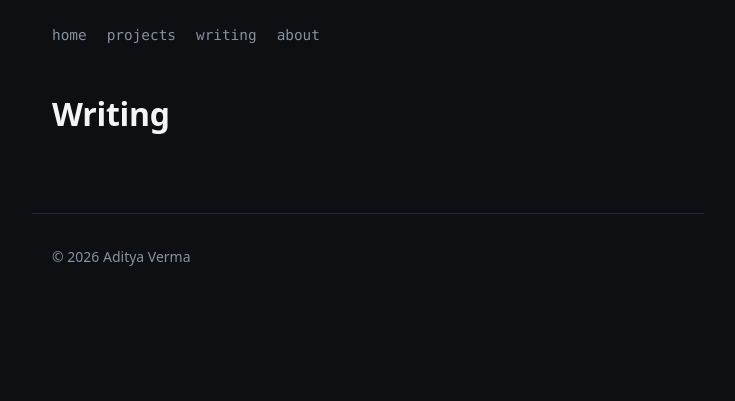
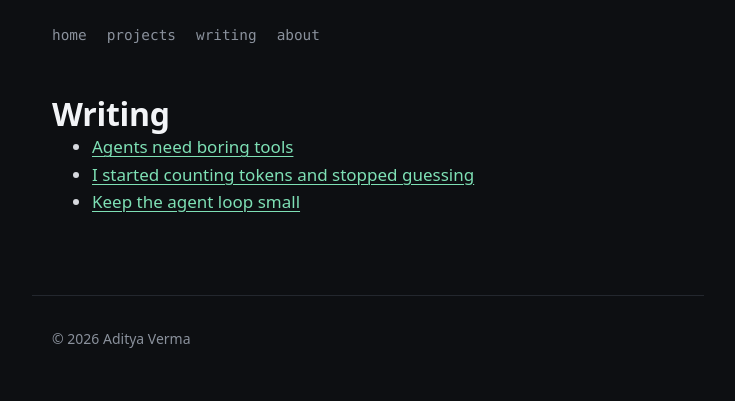
Before and after one commit to KING-MOI/verma.dev, an Astro site: page /writing in a window 1280 px wide. Shown: the whole page, without its empty margins (272-1007 px from the left). Built offline with nearby package versions, Linux system fonts and the light colour scheme; Astro itself is replaced by a stand-in of ours.

Commit message:
feat: list posts on writing index

```diff
--- a/src/pages/writing/index.astro
+++ b/src/pages/writing/index.astro
@@ -1,7 +1,19 @@
 ---
+import { getCollection } from "astro:content";
 import Base from "../../layouts/Base.astro";
+
+const posts = await getCollection("writing");
 ---
 
 <Base title="Writing">
   <h1>Writing</h1>
+  <ul>
+    {
+      posts.map((post) => (
+        <li>
+          <a href={`/writing/${post.id}`}>{post.data.title}</a>
+        </li>
+      ))
+    }
+  </ul>
 </Base>
```
